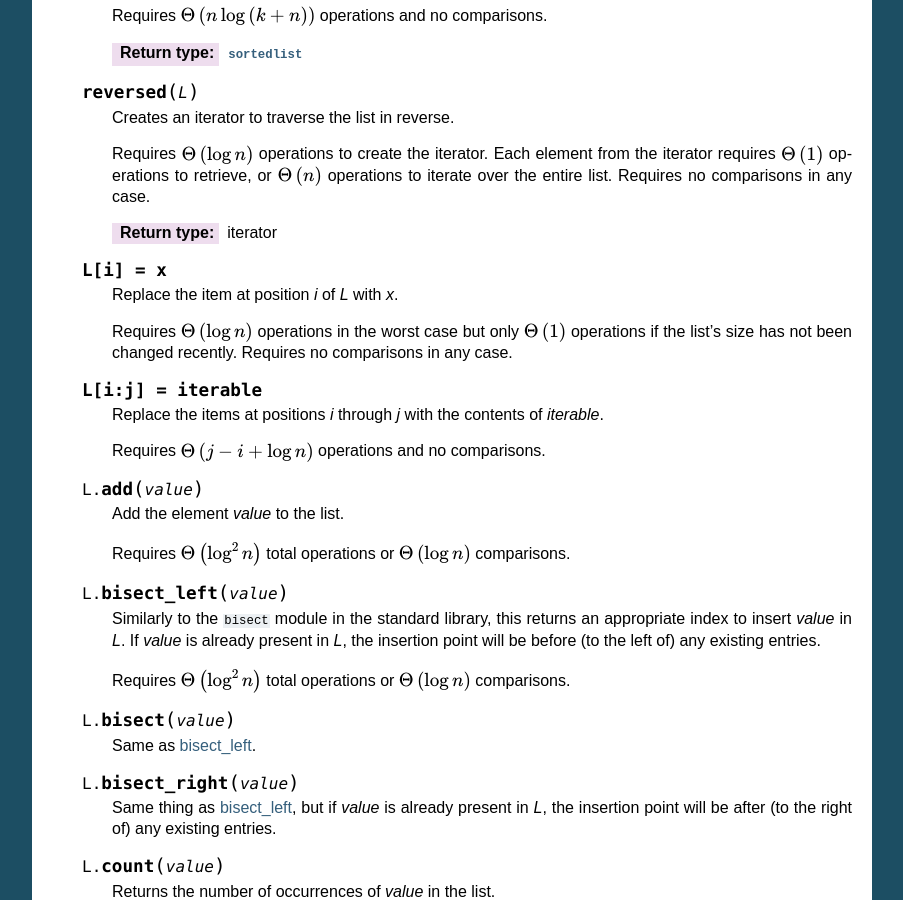
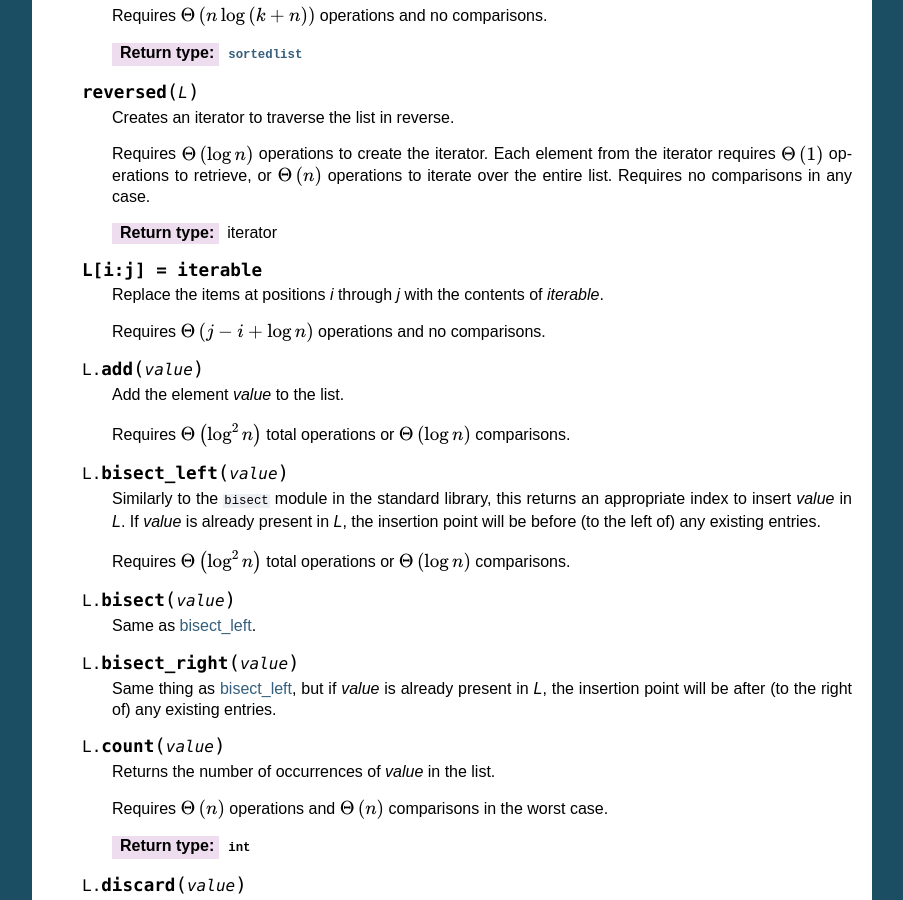
Before and after one commit to DanielStutzbach/blist, a Sphinx documentation site: the page built from doc/sortedlist.rst, in a window 1280 px wide and 900 px high, scrolled down 1681 px. Shown: the whole window, without its empty margins (198-1101 px from the left). Built offline with Sphinx 7.4.7, drawn with Linux system fonts in a browser that asks for light colours; formulas are drawn with MathJax 3.

```diff
--- a/doc/sortedlist.rst
+++ b/doc/sortedlist.rst
@@ -130,14 +130,6 @@ sortedlist
 
       :rtype: iterator
 
-   .. method:: L[i] = x
-
-      Replace the item at position *i* of *L* with *x*.
-
-      Requires |theta(log n)| operations in the worst case but only
-      |theta(1)| operations if the list's size has not been changed
-      recently.  Requires no comparisons in any case.
-
    .. method:: L[i:j] = iterable
 
       Replace the items at positions *i* through *j* with the contents
```
